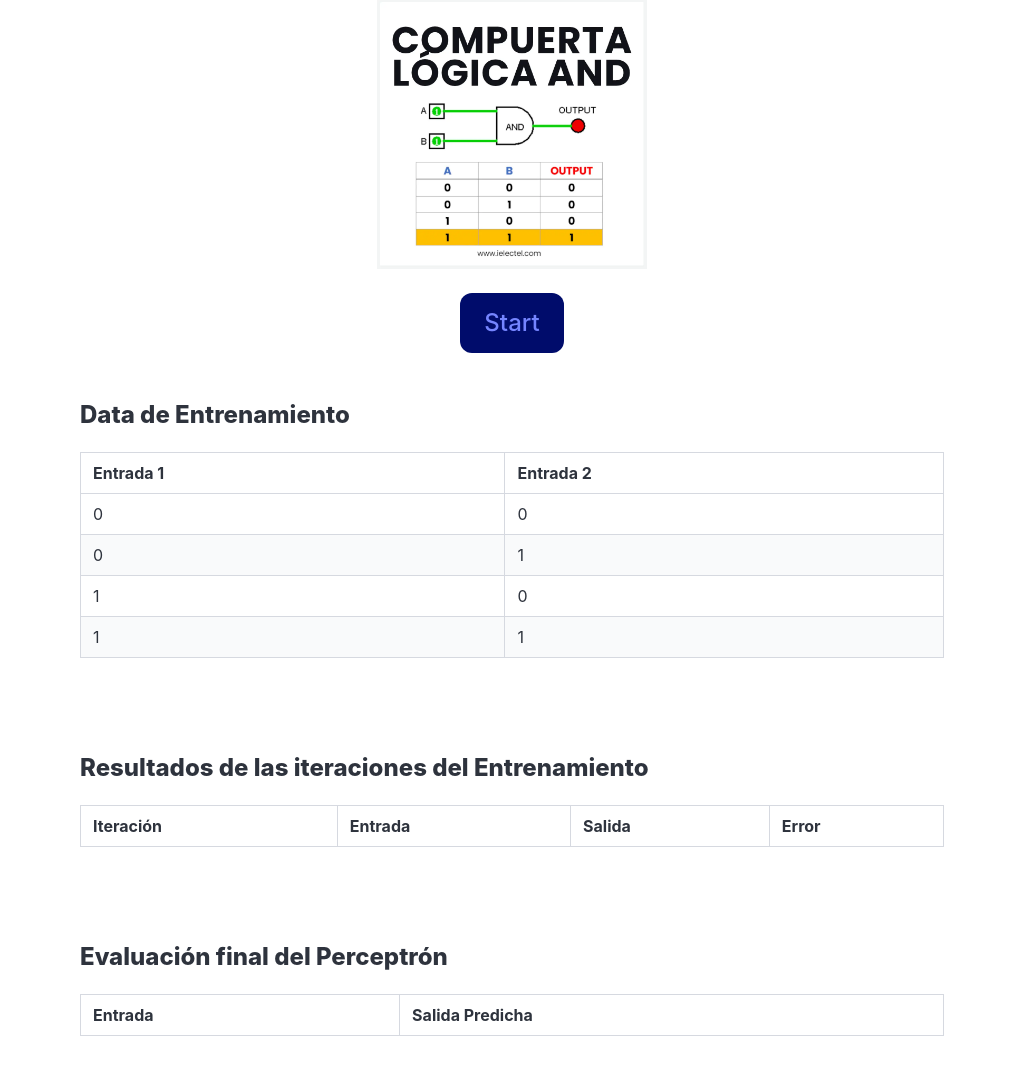
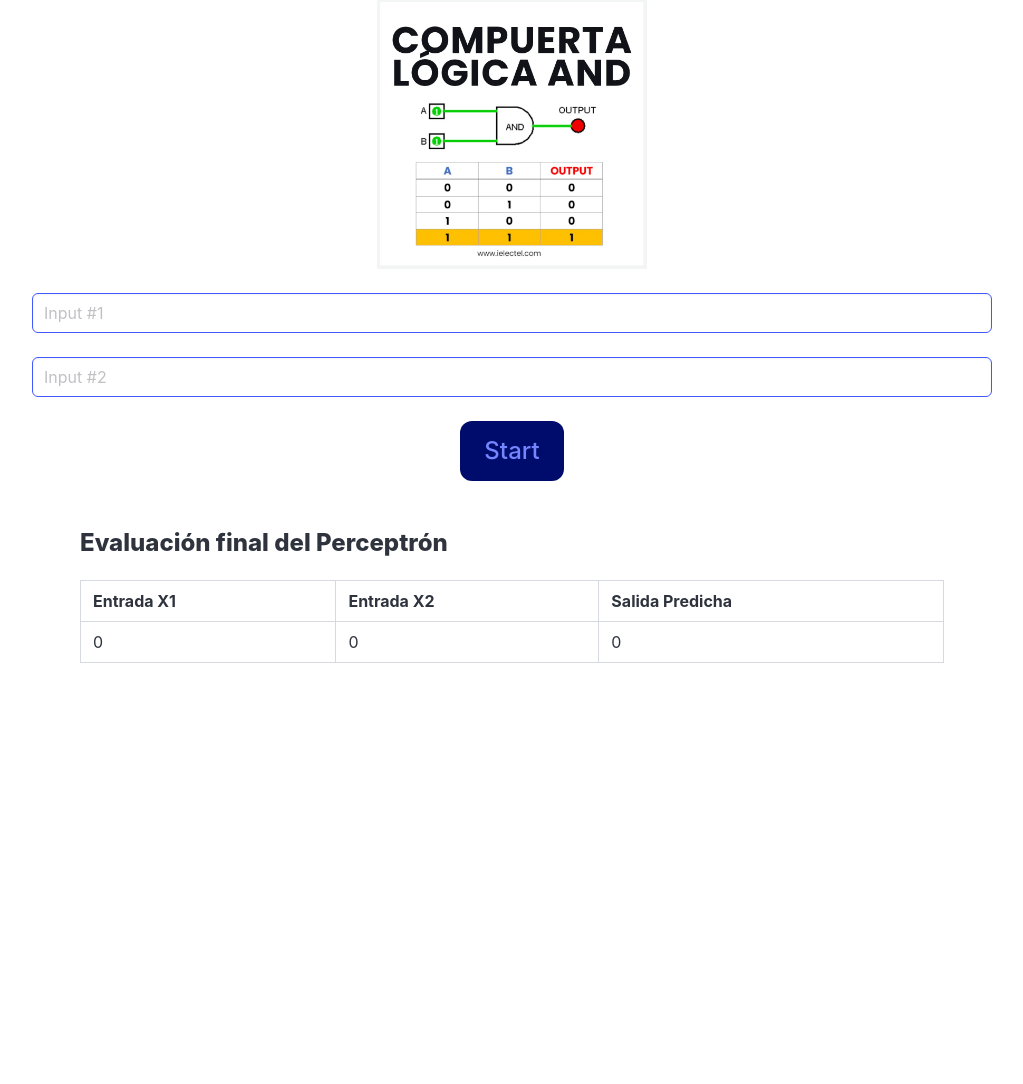
Before and after one commit to Ludwinghc/simple-neuron, a Django app: page /andGate/ in a window 1280 px wide. Shown: the part 259-1343 px from the top of the page, without its empty margins (128-1151 px from the left). After the commit the page ends 922 px from the top, so only its background shows below. Run offline with Django 4.2, Linux system fonts and the light colour scheme; lists and menus that the app fills with data are empty.

Commit message:
Fix: corrections teacher

```diff
--- a/neuronSimulator/apps/logicalGateAnd/services.py
+++ b/neuronSimulator/apps/logicalGateAnd/services.py
@@ -57,11 +57,9 @@ class Trainer:
 
         return outputResults, errorResults, self.iterations
     # Definicion para mostrar los datos
-    def evaluate(self):
-        Input = []
+    def evaluate(self, vector):
         predictions = []
-        for i in range(len(self.input_vector)):
-            output = self.perceptron.predict(self.input_vector[i])
-            Input.append(self.input_vector[i])
+        for i in range(len(vector)):
+            output = self.perceptron.predict(vector)
             predictions.append(output)
-        return Input, predictions, len(self.input_vector)
+        return output, len(self.input_vector)
--- a/neuronSimulator/apps/logicalGateAnd/templates/pages/andGate.html
+++ b/neuronSimulator/apps/logicalGateAnd/templates/pages/andGate.html
@@ -21,10 +21,18 @@
 <form method="post">
   {% csrf_token %} <!-- Token de seguridad -->
   <p class="level-item has-text-centered">
+    <input class="input is-link" type="text" placeholder="Input #1" name="x1" id="x1" />
+  </p>
+  <br>
+  <p class="level-item has-text-centered">
+    <input class="input is-link" type="text" placeholder="Input #2"  />
+  </p>
+  <br>
+  <p class="level-item has-text-centered">
     <button type="submit" class="button is-large is-link is-dark">Start</button>
   </p>
 </form>
-<section class="section">
+<!-- <section class="section">
   <h2 class="title is-4">Data de Entrenamiento</h2>
   <table class="table is-bordered is-striped is-fullwidth">
     <thead>
@@ -42,8 +50,8 @@
       {% endfor %}
     </tbody>
   </table>
-</section>
-<section class="section">
+</section> -->
+<!-- <section class="section">
   <h2 class="title is-4">Resultados de las iteraciones del Entrenamiento</h2>
   <table class="table is-bordered is-striped is-fullwidth">
     <thead>
@@ -65,26 +73,27 @@
       {% endfor %}
     </tbody>
   </table>
-</section>
+</section> -->
 
 <section class="section">
   <h2 class="title is-4">Evaluación final del Perceptrón</h2>
   <table class="table is-bordered is-striped is-fullwidth">
     <thead>
       <tr>
-        <th>Entrada</th>
+        <th>Entrada X1</th>
+        <th>Entrada X2</th>
         <th>Salida Predicha</th>
       </tr>
     </thead>
     <tbody>
-      {% for i in Inputs %}
       <tr>
-        <td>{{ i }}</td>
-        <td>{{ PredictedValues|index:forloop.counter0 }}</td>
+        <td>{{ x1 }}</td> <!-- Primera posición del array = X1 -->
+        <td>{{ x2 }}</td> <!-- Segunda posición del array = X2 -->
+        <td>{{ PredictedValues }}</td>
       </tr>
-      {% endfor %}
     </tbody>
   </table>
 </section>
 
+
 {% endblock %}
--- a/neuronSimulator/apps/logicalGateAnd/views.py
+++ b/neuronSimulator/apps/logicalGateAnd/views.py
@@ -12,21 +12,27 @@ def andGate(request):
   perceptron = Perceptron(input_size=2, alpha=0.1)
   # Nuevo llamado a la instancia del trainer
   trainer = Trainer(perceptron, dataset)
+  trainer.train()
   iterationList = []
   inputIterationList = []
   trainerOuputsValues = []
   trainerErrorValues = []
   iterationValue = 0
   trainerInputValues = []
-  trainerPredictedValues = []
+  trainerPredictedValues = 0
   inputIteration = 0
+  input_vector_user = [0,0]
   if request.method == "POST":
-
-
-
+    x1 = float(request.POST.get("x1", 0))  # Obtiene el valor del input x1
+    x2 = float(request.POST.get("x2", 0))  # Obtiene el valor del input x2
+    input_vector_user = np.array([x1, x2])  #
+    print(input_vector_user[0])
+    print(input_vector_user[1])
     # Llamado a los metodos del trainer para mostrar los resultados
+    # Entrenamiento
     trainerOuputsValues, trainerErrorValues, iterationValue = trainer.train()
-    trainerInputValues, trainerPredictedValues, inputIteration = trainer.evaluate()
+    # Evaluacion
+    trainerPredictedValues, inputIteration = trainer.evaluate(input_vector_user)
     iterationList = list(range(iterationValue))  # Lista de 0 a iterationValue-1
     inputIterationList = list(range(inputIteration))
 
@@ -40,6 +46,7 @@ def andGate(request):
         "inputIteration" : list(range(inputIteration)),
         "Outputs" : [out.tolist() if isinstance(out, np.ndarray) else out for out in trainerOuputsValues],
         "Error" : trainerErrorValues,
-        "Inputs" : [inp.tolist() for inp in trainerInputValues],
-        "PredictedValues" : [pred.tolist() if isinstance(pred, np.ndarray) else pred for pred in trainerPredictedValues],
+        "x1": input_vector_user[0],
+        "x2": input_vector_user[1],
+        "PredictedValues": trainerPredictedValues,
         })
```
